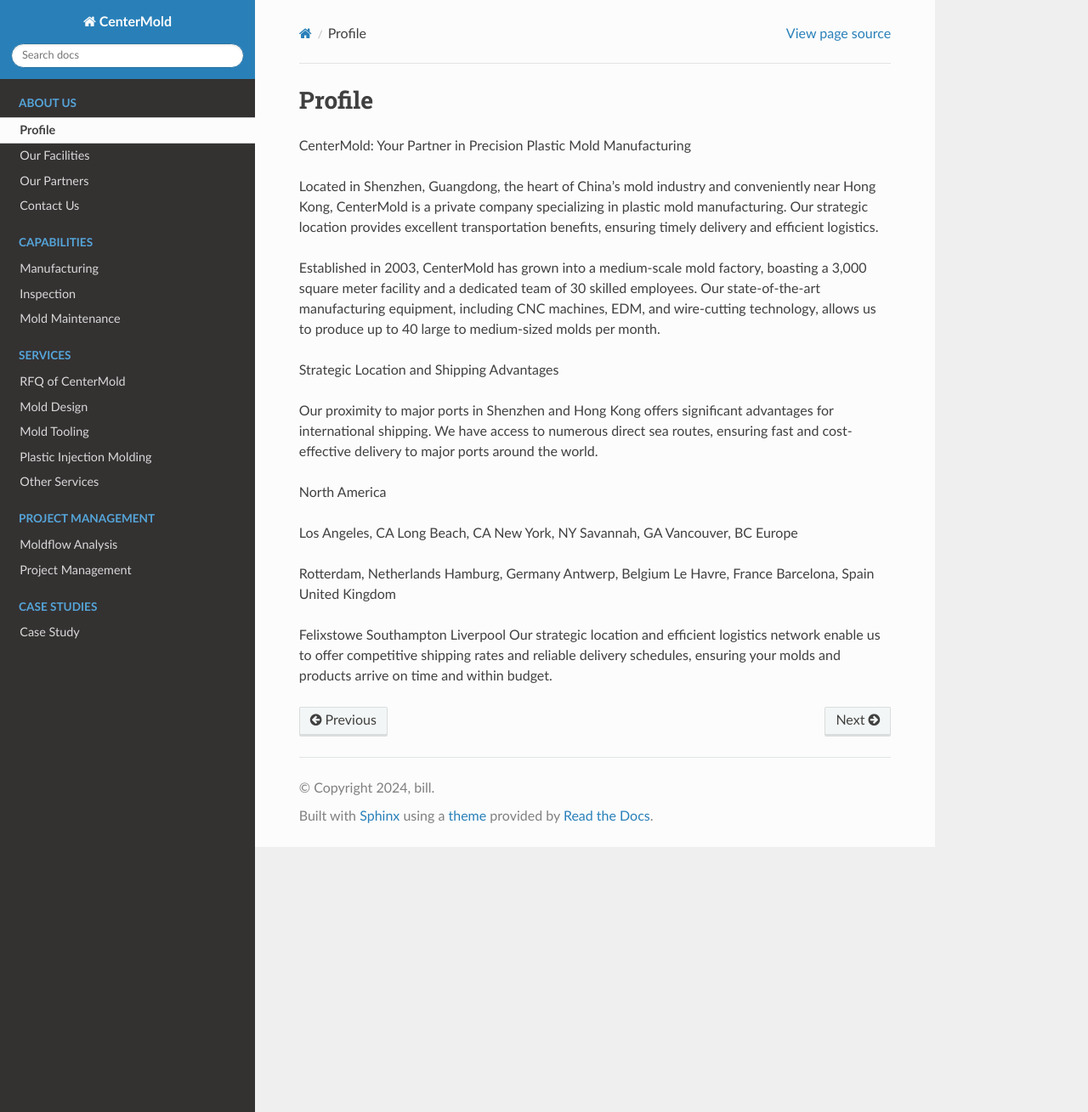
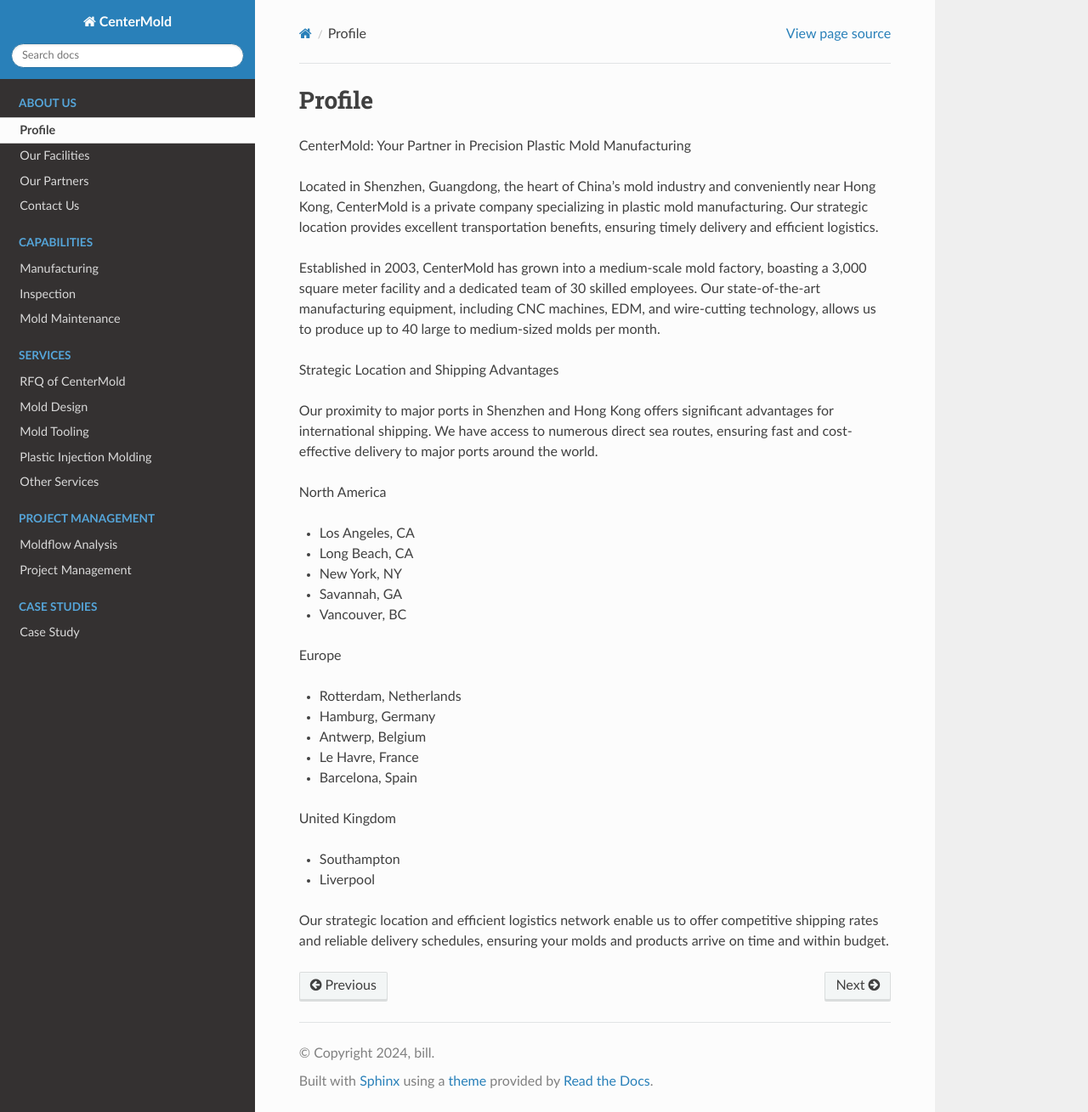
Before and after one commit to paultang/centermold, a Sphinx documentation site: the page built from source/Profile.rst, in a window 1280 px wide and 1309 px high. Shown: the whole window at 85% size. Built offline with Sphinx 7.4.7 and the Read the Docs theme 2.0.0, drawn with Linux system fonts in a browser that asks for light colours.

Commit message:
Update Profile.rst

```diff
--- a/source/Profile.rst
+++ b/source/Profile.rst
@@ -18,21 +18,23 @@ Our proximity to major ports in Shenzhen and Hong Kong offers significant advant
 
 North America
 
-Los Angeles, CA
-Long Beach, CA
-New York, NY
-Savannah, GA
-Vancouver, BC
+- Los Angeles, CA
+- Long Beach, CA
+- New York, NY
+- Savannah, GA
+- Vancouver, BC
+
 Europe
 
-Rotterdam, Netherlands
-Hamburg, Germany
-Antwerp, Belgium
-Le Havre, France
-Barcelona, Spain
+- Rotterdam, Netherlands
+- Hamburg, Germany
+- Antwerp, Belgium
+- Le Havre, France
+- Barcelona, Spain
+
 United Kingdom
 
-Felixstowe
-Southampton
-Liverpool
+- Southampton
+- Liverpool
+
 Our strategic location and efficient logistics network enable us to offer competitive shipping rates and reliable delivery schedules, ensuring your molds and products arrive on time and within budget.
```
